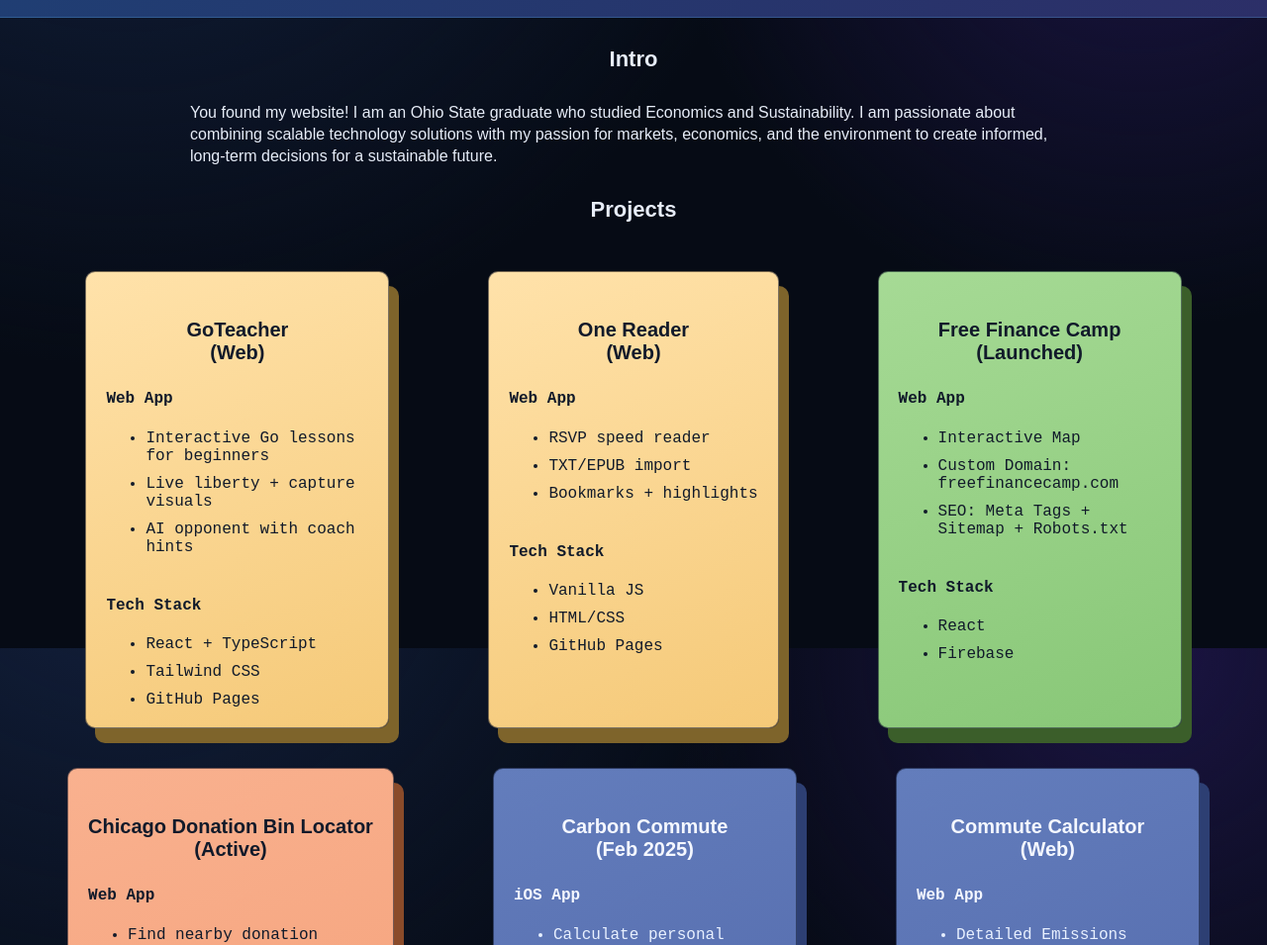
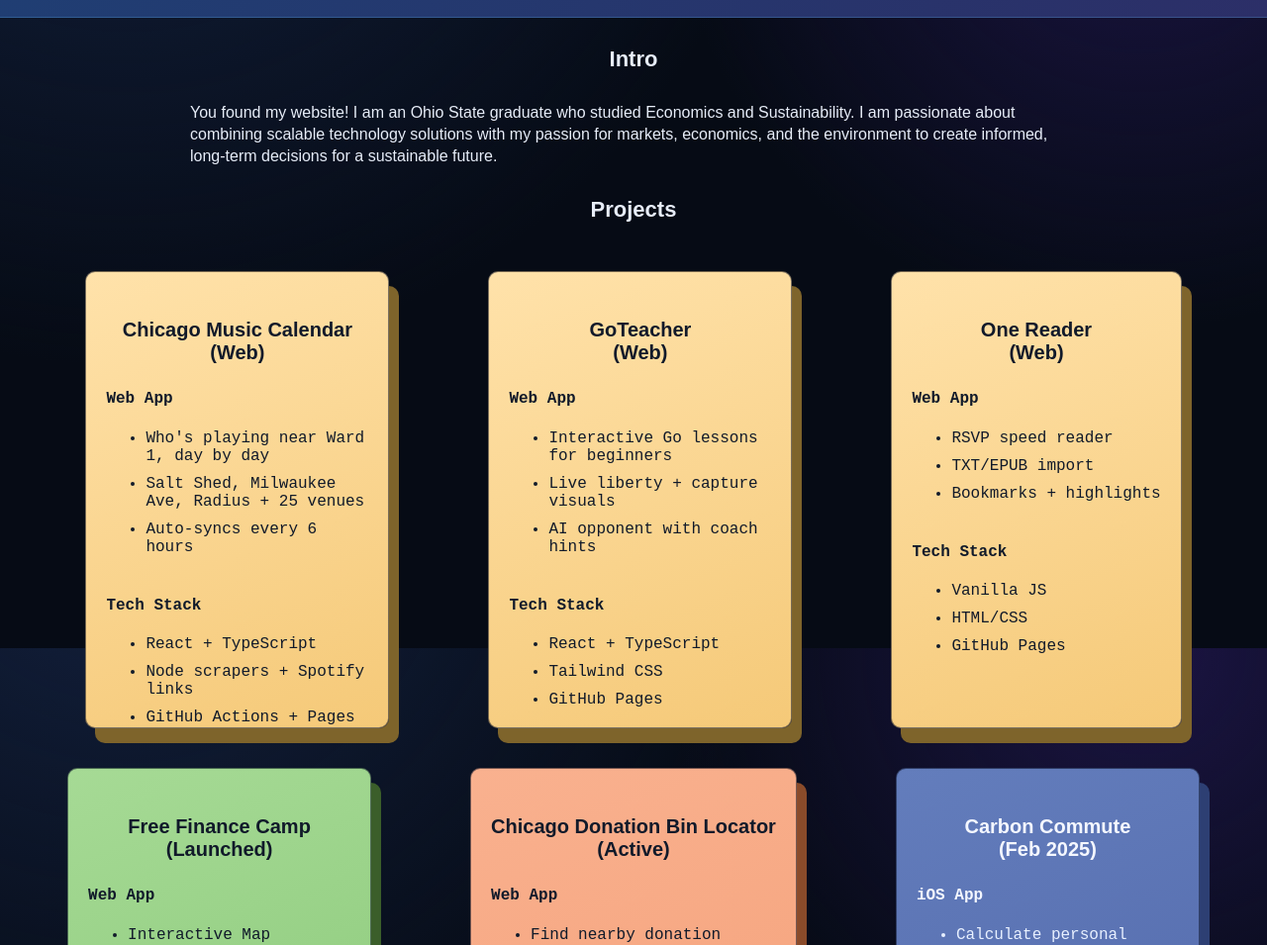
Before and after one commit to Eric-Christine/Personal-Site, a plain HTML site: page index.html in a window 1280 px wide. Shown: the part 145-1100 px from the top of the page at 99% size. Drawn offline with Linux system fonts and the light colour scheme; some packages are replaced by stand-ins of ours; a web font is replaced by a local one.

Commit message:
Add Chicago Music Calendar project card
Co-Authored-By: Claude Opus 5.5 <noreply@anthropic.com>

```diff
--- a/index.html
+++ b/index.html
@@ -101,6 +101,25 @@
     </section>
     <h4 id="projects"> Projects</h4>
     <section class="portfolio">
+
+      <article class="card hvr-grow"> <a target="_blank" href="https://eric-christine.github.io/Chicago_Music_Calendar/">
+          <h4 class="card_title">
+            Chicago Music Calendar <br> (Web)
+          </h4>
+          <h4>Web App</h4>
+          <ul>
+            <li>Who's playing near Ward 1, day by day</li>
+            <li>Salt Shed, Milwaukee Ave, Radius + 25 venues</li>
+            <li>Auto-syncs every 6 hours</li>
+          </ul>
+          <h4>Tech Stack</h4>
+          <ul>
+            <li>React + TypeScript</li>
+            <li>Node scrapers + Spotify links</li>
+            <li>GitHub Actions + Pages</li>
+          </ul>
+        </a>
+      </article>
 
       <article class="card hvr-grow"> <a target="_blank" href="https://eric-christine.github.io/GoTeacher/">
           <h4 class="card_title">
```
